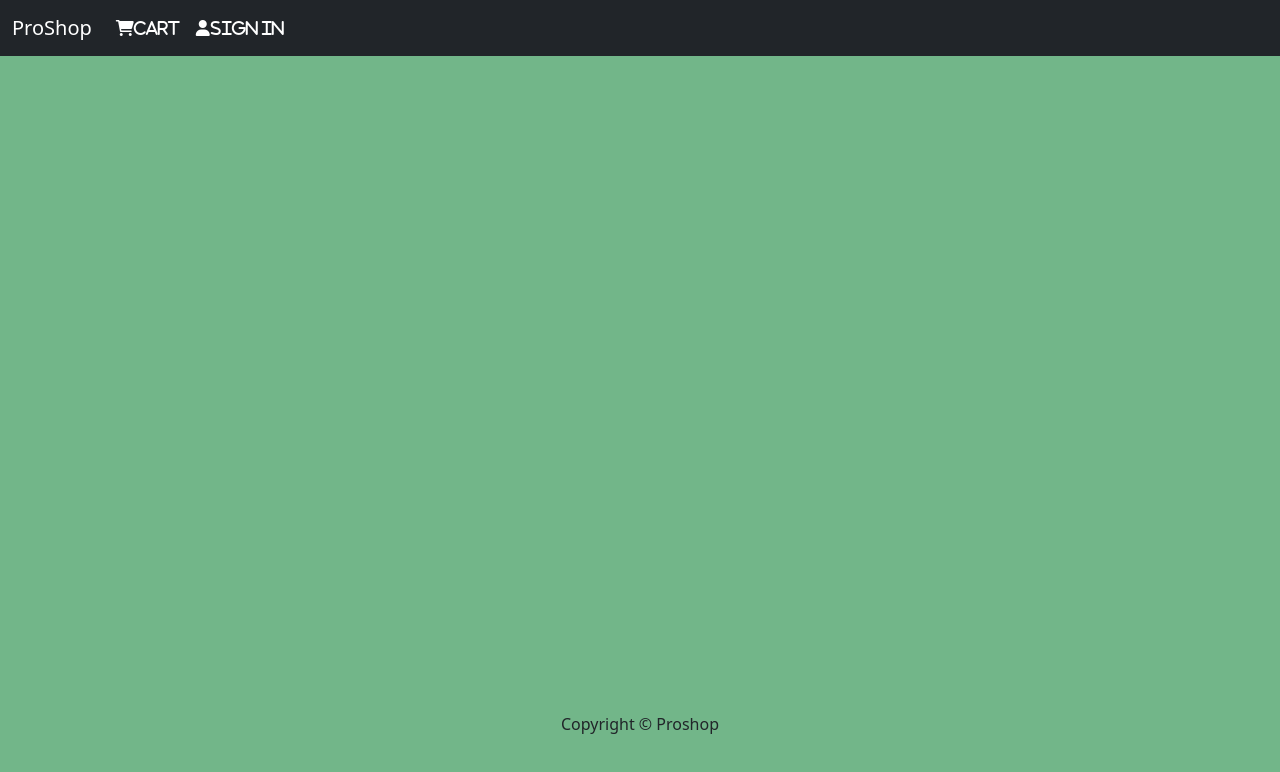
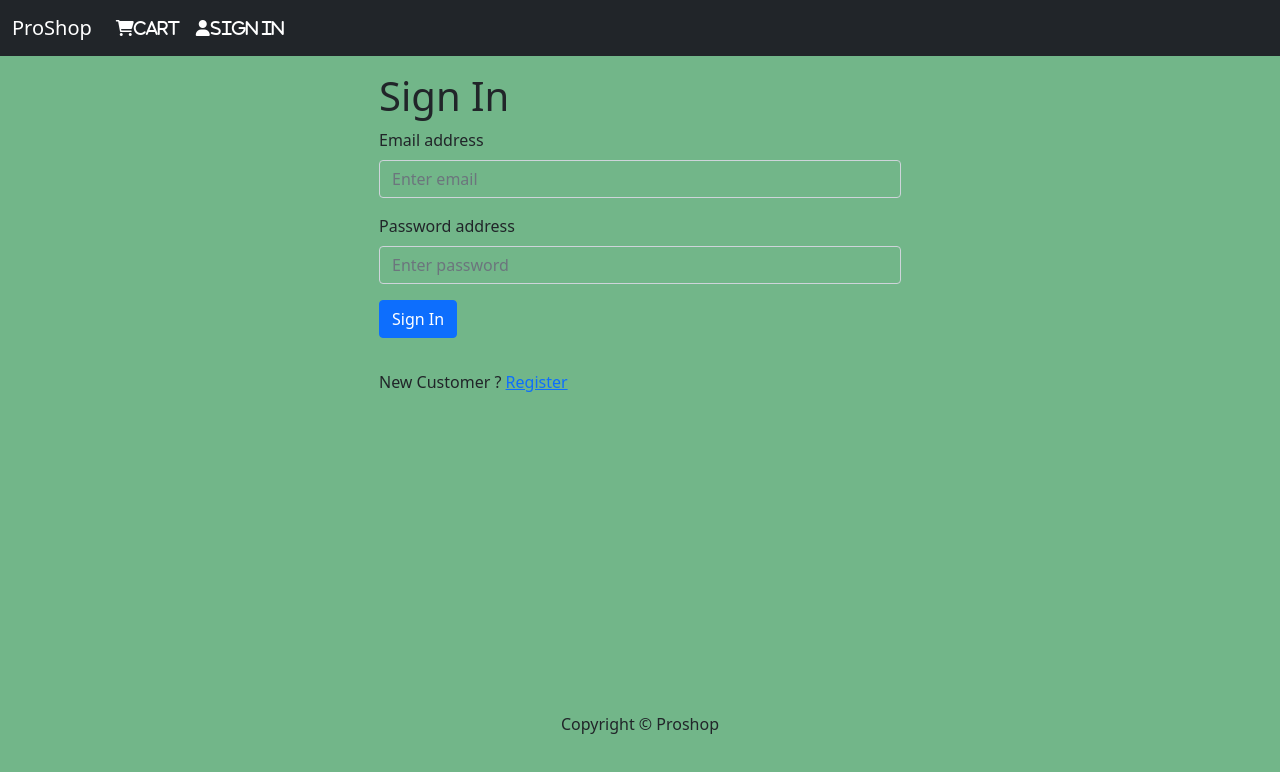
Before and after one commit to wangkalbi-gernessen/ProShop_App, a React (Create React App) app in the folder client/: page /login in a window 1280 px wide. Shown: the top 772 px of the page. Built offline with nearby package versions, Linux system fonts and the light colour scheme.

Commit message:
Change header after sign in

```diff
--- a/client/src/App.tsx
+++ b/client/src/App.tsx
@@ -5,6 +5,7 @@ import Header from './components/Header';
 import HomeScreen from './screens/HomeScreen';
 import ProductScreen from './screens/ProductScreen';
 import CartScreen from './screens/CartScreen';
+import LoginScreen from './screens/LoginScreen';
 
 function App() {
   return (
@@ -14,8 +15,9 @@ function App() {
         <div className="container">
            {/* https://stackoverflow.com/questions/69866581/property-exact-does-not-exist-on-type */}
           <Routes>
+            <Route path='/login' element={ <LoginScreen/> } />
             <Route path='/' element={ <HomeScreen/> }  />
-            <Route path='/product/:id' element={ <ProductScreen /> }  />
+            <Route path='/product/:id' element={ <ProductScreen /> } />
             <Route path='/cart/:id' element={ <CartScreen /> }  />
           </Routes>
         </div>
--- a/client/src/actions/userActions.tsx
+++ b/client/src/actions/userActions.tsx
@@ -1,5 +1,5 @@
 import axios from "axios";
-import { USER_LOGIN_FAIL, USER_LOGIN_REQUEST, USER_LOGIN_SUCCESS } from "../constants/userConstants";
+import { USER_LOGIN_FAIL, USER_LOGIN_REQUEST, USER_LOGIN_SUCCESS, USER_LOGOUT } from "../constants/userConstants";
 
 export const login = (email: any, password: any) => async (dispatch: any) => {
   try {
@@ -29,3 +29,8 @@ export const login = (email: any, password: any) => async (dispatch: any) => {
     });
   }
 }
+
+export const logout = () => (dispatch: any) => {
+  localStorage.removeItem('userInfo');
+  dispatch({ type: USER_LOGOUT });
+}
--- /dev/null
+++ b/client/src/components/FormContainer.tsx
@@ -0,0 +1,15 @@
+import React from "react";
+
+const FormContainer = ({ children }: any) => {
+  return (
+    <div className="container">
+      <div className="row justify-content-md-center">
+        <div className="col-xs-12 col-md-6">
+          { children }
+        </div>
+      </div>
+    </div>
+  )
+}
+
+export default FormContainer;
--- a/client/src/components/Header.tsx
+++ b/client/src/components/Header.tsx
@@ -1,10 +1,19 @@
 import React, { useState } from 'react';
+import { useDispatch, useSelector } from 'react-redux';
+import { logout } from '../actions/userActions';
 
 const Header = (props: any) => {
   const [isNavbarCollapsed, setIsNavbarCollapsed] = useState(true);
+  const userLogin = useSelector((state: any) => state.userLogin);
+  const { userInfo } = userLogin;
+  const dispatch = useDispatch();
 
   const handleNavCollapse = () => {
     setIsNavbarCollapsed(!isNavbarCollapsed);
+  }
+
+  const logoutHandler = () => {
+    dispatch(logout());
   }
 
   return (
@@ -22,11 +31,25 @@ const Header = (props: any) => {
                   <i className='fas fa-shopping-cart'>Cart</i>
                 </a>
               </li>
+              { userInfo ? (
+              <div className="dropdown">
+                <button className="btn btn-secondary dropdown-toggle" type="button" id="dropdownMenuButton1" data-bs-toggle="dropdown" aria-expanded="false">{userInfo.name}</button>
+                <ul className="dropdown-menu" aria-labelledby="dropdownMenuLink">
+                  <li>
+                    <a className="dropdown-item" href='/profile'>Profile</a>
+                  </li>
+                  <li>
+                    <a className="dropdown-item" onClick={logoutHandler}>Logout</a>
+                  </li>
+                </ul>
+              </div>
+              ) :
               <li className="nav-item">
                 <a className="nav-link" href="/login">
                   <i className='fas fa-user'>Sign In</i>
                 </a>
               </li>
+              }
             </ul>
           </div>
         </div>
--- /dev/null
+++ b/client/src/screens/LoginScreen.tsx
@@ -0,0 +1,65 @@
+import React, { useEffect, useState } from 'react';
+import { useDispatch, useSelector } from 'react-redux';
+import { Link, useNavigate } from 'react-router-dom';
+import { useLocation } from 'react-router-dom';
+import Message from '../components/Message';
+import Loader from '../components/Loader';
+import FormContainer from '../components/FormContainer';
+import { login } from '../actions/userActions';
+
+
+const LoginScreen = () => {
+  const { search } = useLocation();
+  const navigate = useNavigate();
+  const [email, setEmail] = useState('');
+  const [password, setPassword] = useState('');
+
+  const dispatch = useDispatch();
+  const userLogin = useSelector((state: any) => state.userLogin);
+  const { loading, error, userInfo } = userLogin;
+
+  const redirect = search ? search.split('=')[1] : '/';
+
+  const submitHandler = (e: any) => {
+    e.preventDefault();
+    dispatch(login(email, password));
+  }
+
+  useEffect(() => {
+    if(userInfo) {
+      navigate(redirect);
+    }
+  }, [navigate, userInfo, redirect]);
+
+  return (
+    <div className="container">
+      <FormContainer>
+        <p className="h1">Sign In</p>
+        { error && <Message variant='danger'>{error}</Message> }
+        { loading && <Loader/> }
+        <form onSubmit={submitHandler}>
+          <div className="mb-3">
+            <label htmlFor="email" className="form-label">Email address</label>
+            <input type="email" className="form-control" id="email" placeholder='Enter email' value={email} onChange={(e) => setEmail(e.target.value)} />
+          </div>
+          <div className="mb-3">
+            <label htmlFor="password" className="form-label">Password address</label>
+            <input type="password" className="form-control" id="password" placeholder='Enter password' value={password} onChange={(e) => setPassword(e.target.value)} />
+          </div>
+          <div className="mb-3">
+            <button className="btn btn-primary" type="submit" >Sign In</button>
+          </div>
+        </form>
+        <div className="row py-3">
+          <div className="col">
+            New Customer ? <Link to={redirect ? `/register?redirect=${redirect}` : '/register'}>
+              Register
+            </Link>
+          </div>
+        </div>
+      </FormContainer>
+    </div>
+  )
+}
+
+export default LoginScreen;
```
